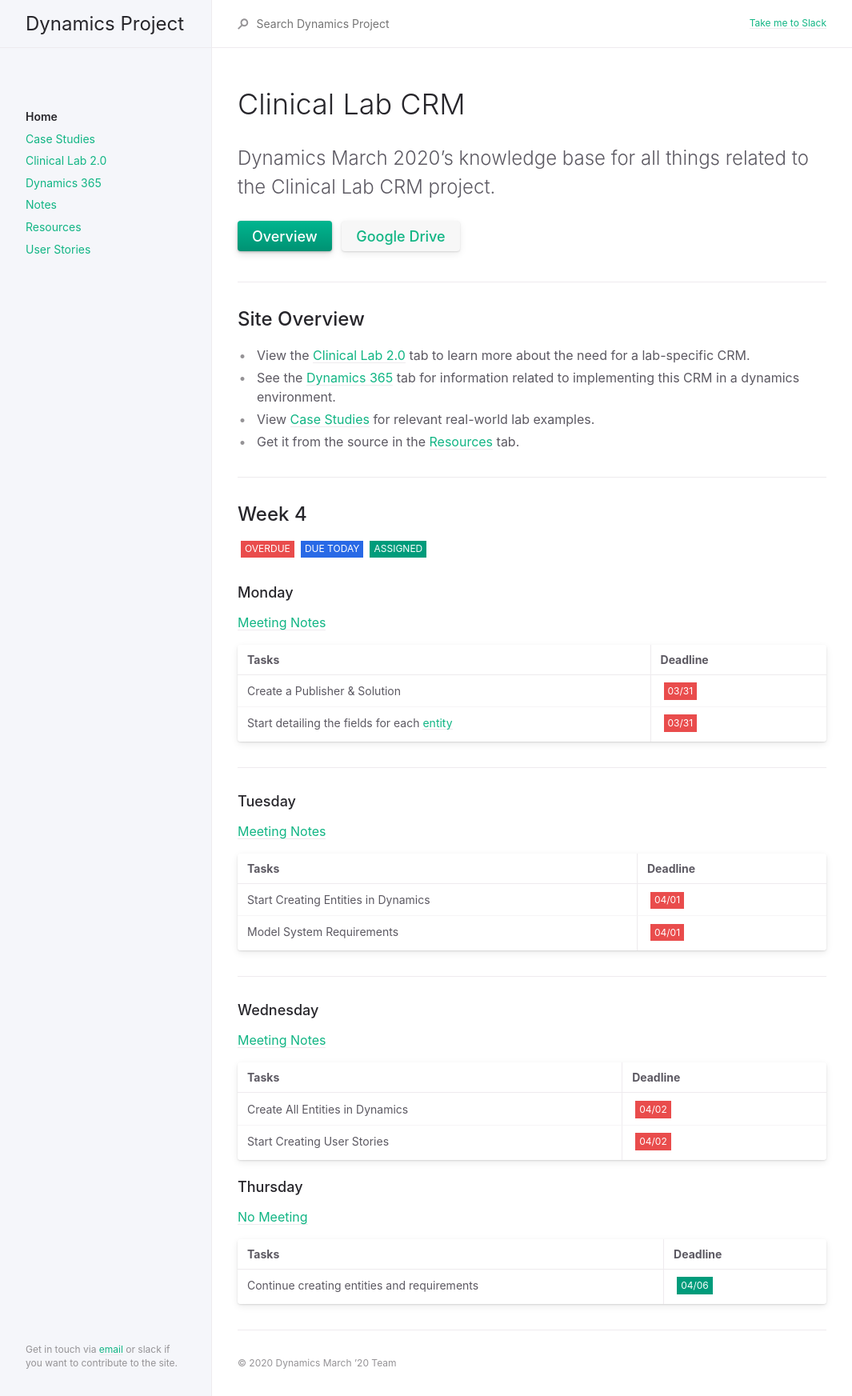
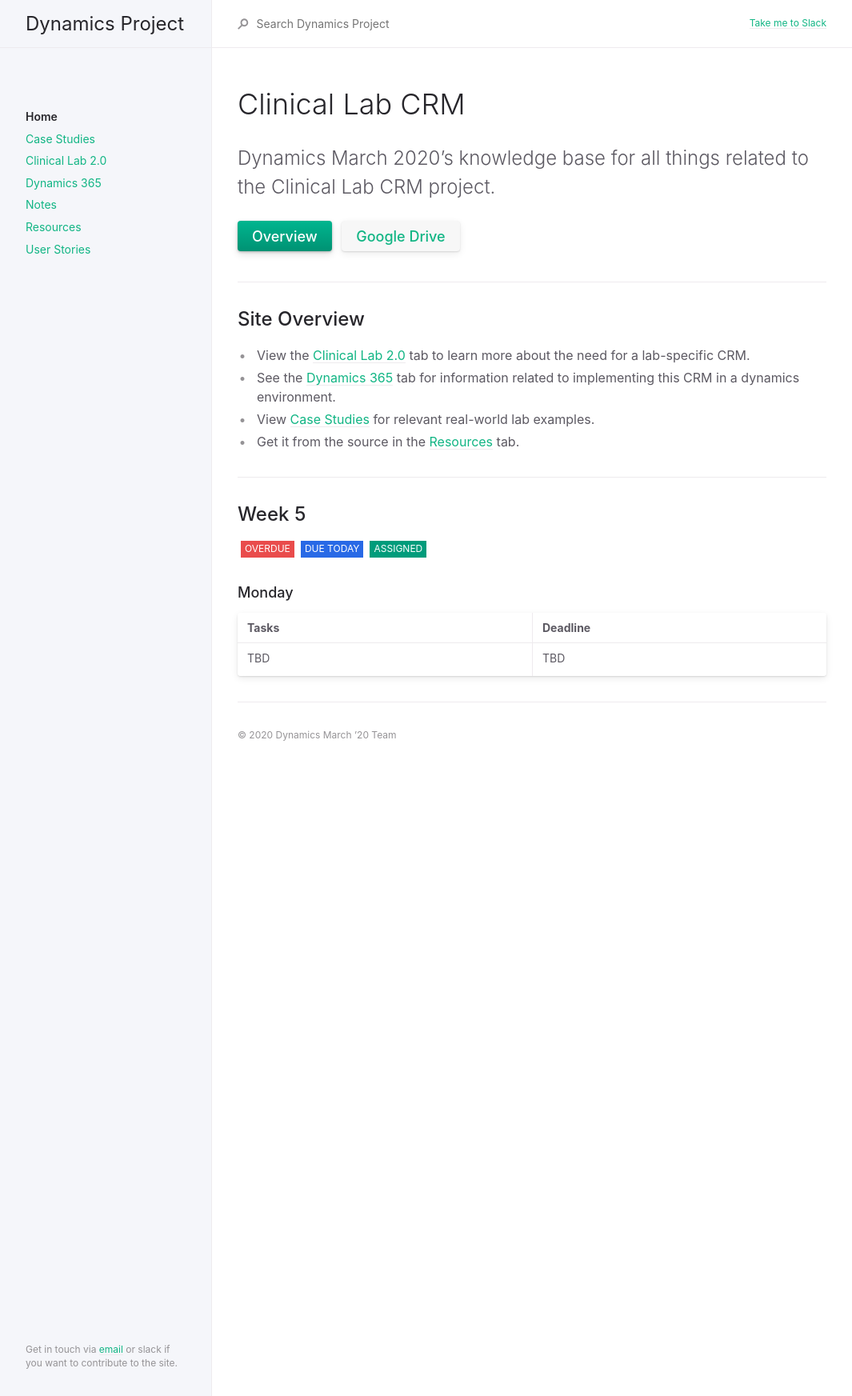
Before and after one commit to smoothstack/smoothstack.github.io, a Jekyll site: the page built from index.md, in a window 1280 px wide. Shown: the whole page at 80% size, without its empty margins (107-1172 px from the left). Built offline with Jekyll 4.4.1, drawn with Linux system fonts in a browser that asks for light colours.

Commit message:
update for week 5

```diff
--- a/index.md
+++ b/index.md
@@ -24,7 +24,7 @@ Dynamics March 2020's knowledge base for all things related to the Clinical Lab
 
 ---
 
-## Week 4
+## Week 5
 
 Overdue
 {: .label .label-red }
@@ -37,39 +37,6 @@ Assigned
 
 ### Monday
 
-[Meeting Notes]({{ site.baseurl }}{% link docs/notes/week4/monday.md %})
-
 | Tasks | Deadline |
 |:-|:-|
-| Create a Publisher & Solution | {% include duedate.md link="#" category="03/31" label_color="red" %} |
-| Start detailing the fields for each [entity]({{ site.baseurl }}{% link docs/dynamics-365/modeling/modeling.md %}) | {% include duedate.md link="#" category="03/31" label_color="red" %} |
-
----
-
-### Tuesday
-
-[Meeting Notes]({{ site.baseurl }}{% link docs/notes/week4/tuesday.md %})
-
-| Tasks                               | Deadline                                                              |
-|:------------------------------------|:----------------------------------------------------------------------|
-| Start Creating Entities in Dynamics | {% include duedate.md link="#" category="04/01" label_color="red" %} |
-| Model System Requirements           | {% include duedate.md link="#" category="04/01" label_color="red" %} |
-
----
-
-### Wednesday
-
-[Meeting Notes]({{ site.baseurl }}{% link docs/notes/week4/wednesday.md %})
-
-| Tasks                               | Deadline                                                               |
-|:------------------------------------|:-----------------------------------------------------------------------|
-| Create All Entities in Dynamics     | {% include duedate.md link="#" category="04/02" label_color="red" %} |
-| Start Creating User Stories         | {% include duedate.md link="#" category="04/02" label_color="red" %} |
-
-### Thursday
-
-[No Meeting]({{ site.baseurl }}{% link docs/notes/week4/thursday.md %})
-
-| Tasks                                       | Deadline                                                               |
-|:--------------------------------------------|:-----------------------------------------------------------------------|
-| Continue creating entities and requirements | {% include duedate.md link="#" category="04/06" label_color="green" %}  |
+| TBD | TBD |
```
Also changed, not shown: docs/dynamics-365/modeling/healthcare.md (+1 -1 lines), docs/notes/week4/sunday.md (added, +16 -0 lines).
